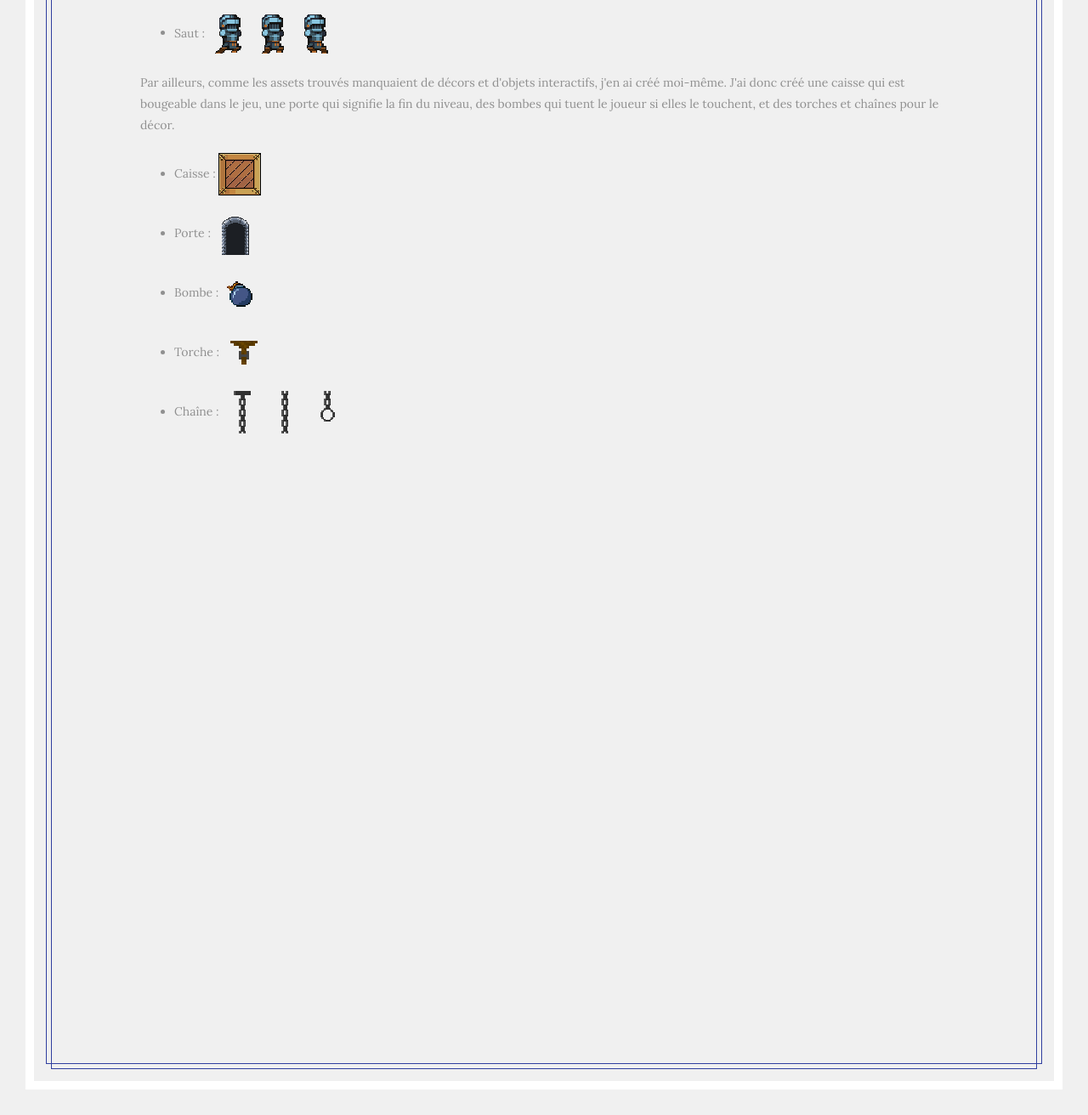
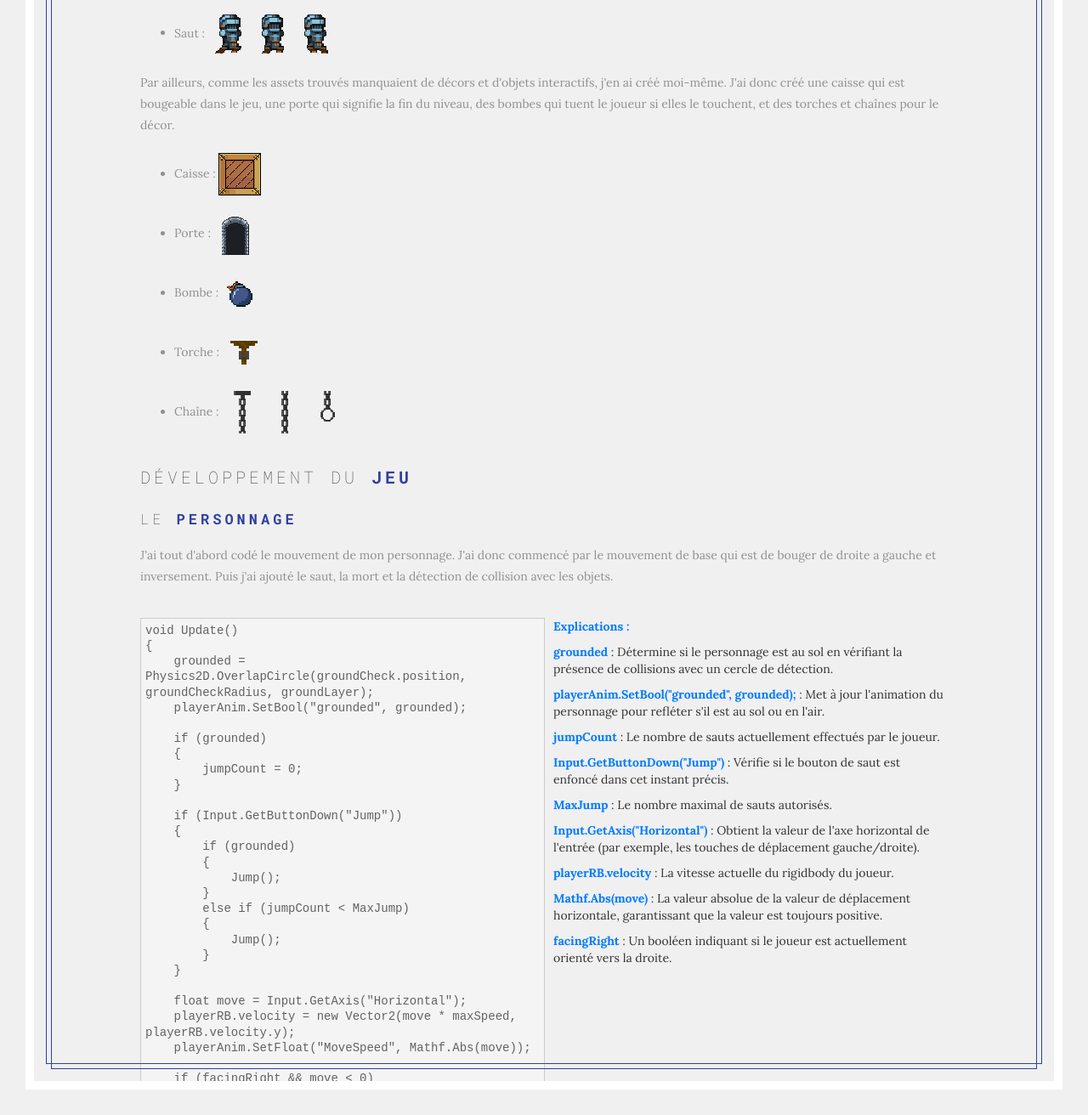
Before and after one commit to Geenzao/Geenzao.github.io, a PHP site: page /PageProjet/DungeonTravel.html in a window 1280 px wide. Shown: the part 1288-2600 px from the top of the page at 85% size. Run offline with PHP 8.4, Linux system fonts and the light colour scheme.

Commit message:
Ajout balise css pour code + contenu page projet Dungeon Travel

```diff
--- a/PageProjet/DungeonTravel.html
+++ b/PageProjet/DungeonTravel.html
@@ -73,14 +73,14 @@
 
 						<li>
                             <a href='../index.html#about' class='section-toggle' data-section='about' >
-								A propos de moi
+								A propos
 							</a>
 						</li>
 
 
 						<li>
 							<a href='../index.html#portfolio' class='section-toggle' data-section='portfolio' >
-								Portfolio
+								Projets
 							</a>
 						</li>
 
@@ -200,6 +200,85 @@
 										</ul>
 									</p>
 
+									<h3>
+										Développement du <strong class="color">Jeu</strong>
+									</h3>
+
+									<h4>
+										Le <strong class="color">Personnage</strong>
+									</h4>
+									<p>
+										J'ai tout d'abord codé le mouvement de mon personnage. J'ai donc commencé par le mouvement de base qui est de bouger de droite a gauche et inversement.
+										Puis j'ai ajouté le saut, la mort et la détection de collision avec les objets.<br><br>
+
+										<div class="code-container">
+											<div class="code">
+											  void Update()<br>
+											  {<br>
+											  &nbsp;&nbsp;&nbsp;&nbsp;grounded = Physics2D.OverlapCircle(groundCheck.position, groundCheckRadius, groundLayer);<br>
+											  &nbsp;&nbsp;&nbsp;&nbsp;playerAnim.SetBool("grounded", grounded);<br>
+											  <br>
+											  &nbsp;&nbsp;&nbsp;&nbsp;if (grounded)<br>
+											  &nbsp;&nbsp;&nbsp;&nbsp;{<br>
+											  &nbsp;&nbsp;&nbsp;&nbsp;&nbsp;&nbsp;&nbsp;&nbsp;jumpCount = 0;<br>
+											  &nbsp;&nbsp;&nbsp;&nbsp;}<br>
+											  <br>
+											  &nbsp;&nbsp;&nbsp;&nbsp;if (Input.GetButtonDown("Jump"))<br>
+											  &nbsp;&nbsp;&nbsp;&nbsp;{<br>
+											  &nbsp;&nbsp;&nbsp;&nbsp;&nbsp;&nbsp;&nbsp;&nbsp;if (grounded)<br>
+											  &nbsp;&nbsp;&nbsp;&nbsp;&nbsp;&nbsp;&nbsp;&nbsp;{<br>
+											  &nbsp;&nbsp;&nbsp;&nbsp;&nbsp;&nbsp;&nbsp;&nbsp;&nbsp;&nbsp;&nbsp;&nbsp;Jump();<br>
+											  &nbsp;&nbsp;&nbsp;&nbsp;&nbsp;&nbsp;&nbsp;&nbsp;}<br>
+											  &nbsp;&nbsp;&nbsp;&nbsp;&nbsp;&nbsp;&nbsp;&nbsp;else if (jumpCount < MaxJump)<br>
+											  &nbsp;&nbsp;&nbsp;&nbsp;&nbsp;&nbsp;&nbsp;&nbsp;{<br>
+											  &nbsp;&nbsp;&nbsp;&nbsp;&nbsp;&nbsp;&nbsp;&nbsp;&nbsp;&nbsp;&nbsp;&nbsp;Jump();<br>
+											  &nbsp;&nbsp;&nbsp;&nbsp;&nbsp;&nbsp;&nbsp;&nbsp;}<br>
+											  &nbsp;&nbsp;&nbsp;&nbsp;}<br>
+											  <br>
+											  &nbsp;&nbsp;&nbsp;&nbsp;float move = Input.GetAxis("Horizontal");<br>
+											  &nbsp;&nbsp;&nbsp;&nbsp;playerRB.velocity = new Vector2(move * maxSpeed, playerRB.velocity.y);<br>
+											  &nbsp;&nbsp;&nbsp;&nbsp;playerAnim.SetFloat("MoveSpeed", Mathf.Abs(move));<br>
+											  <br>
+											  &nbsp;&nbsp;&nbsp;&nbsp;if (facingRight && move < 0)<br>
+											  &nbsp;&nbsp;&nbsp;&nbsp;{<br>
+											  &nbsp;&nbsp;&nbsp;&nbsp;&nbsp;&nbsp;&nbsp;&nbsp;Flip();<br>
+											  &nbsp;&nbsp;&nbsp;&nbsp;}<br>
+											  &nbsp;&nbsp;&nbsp;&nbsp;else if (!facingRight && move > 0)<br>
+											  &nbsp;&nbsp;&nbsp;&nbsp;{<br>
+											  &nbsp;&nbsp;&nbsp;&nbsp;&nbsp;&nbsp;&nbsp;&nbsp;Flip();<br>
+											  &nbsp;&nbsp;&nbsp;&nbsp;}<br>
+											  }
+											</div>
+											<div class="explanation">
+												<p><strong class="color">Explications :</strong></p>
+												<p><strong class="color">grounded</strong> : Détermine si le personnage est au sol en vérifiant la présence de collisions avec un cercle de détection.</p>
+												<p><strong class="color">playerAnim.SetBool("grounded", grounded);</strong> : Met à jour l'animation du personnage pour refléter s'il est au sol ou en l'air.</p>
+												<p><strong class="color">jumpCount</strong> : Le nombre de sauts actuellement effectués par le joueur.</p>
+												<p><strong class="color">Input.GetButtonDown("Jump")</strong> : Vérifie si le bouton de saut est enfoncé dans cet instant précis.</p>
+												<p><strong class="color">MaxJump</strong> : Le nombre maximal de sauts autorisés.</p>
+												<p><strong class="color">Input.GetAxis("Horizontal")</strong> : Obtient la valeur de l'axe horizontal de l'entrée (par exemple, les touches de déplacement gauche/droite).</p>
+												<p><strong class="color">playerRB.velocity</strong> : La vitesse actuelle du rigidbody du joueur.</p>
+												<p><strong class="color">Mathf.Abs(move)</strong> : La valeur absolue de la valeur de déplacement horizontale, garantissant que la valeur est toujours positive.</p>
+												<p><strong class="color">facingRight</strong> : Un booléen indiquant si le joueur est actuellement orienté vers la droite.</p>
+											  </div>
+										</div>
+									</p>
+									<h4>
+										Les <strong class="color">Ennemis</strong>
+									</h4>
+									<p>
+										Une fois le personnage fonctionnel, j'ai décidé d'ajouter mon premier ennemi qui est un orc. J'ai donc codé le mouvement de l'orc et la détection de collision avec le joueur.
+										Cette orc est très simple, il se déplace d'un point a l'autre sans se soucier de la présence du joueur. Il est donc très facile a éviter même si il est intuable.<br><br>
+
+									</p>
+									<h4>
+										Les <strong class="color">Interactibles</strong>
+									</h4>
+									<p>
+										Ensuite j'ai décidé d'ajouter les objects interactifs. J'ai commencé par ajouter la bombe qui tue le joueur si elle le touche.
+										Puis j'ai ajouté la caisse qui est bougeable par le joueur et qui permet au joueur de lui monter dessus pour atteindre des endroits plus élevé.
+										Enfin j'ai ajouté la porte qui signifie la fin du niveau.
+									</p>
 
 								</div>
 
--- a/css/style.css
+++ b/css/style.css
@@ -1167,6 +1167,42 @@ Portfolio Section
 	font-weight:500;
 }
 
+.code-container {
+	display: flex;
+}
+
+.code {
+	font-family: 'Courier New', Courier, monospace;
+	background-color: #f4f4f4;
+	padding: 5px;
+	border: 1px solid #ccc;
+	display: block;
+	overflow-x: auto;
+	color: rgba(0,0,0,.6);
+	line-height: 1.3;
+	flex: 1; /* Prend autant d'espace que possible */
+	margin-right: 10px; /* Marge à droite pour séparer du texte d'explication */
+}
+
+/* Style pour les explications */
+.explanation {
+	flex: 1; /* Prend autant d'espace que possible */
+}
+
+.explanation > p > .color {
+	color: #007bff; /* Couleur bleue */
+}
+
+h4{
+	font-family: 'Roboto Mono', sans-serif;
+	font-size:17px;
+	font-weight:200;
+	margin:0;
+	text-transform:uppercase;
+	letter-spacing:4px;
+	margin-top: 30px;
+	margin-bottom: 20px;
+}
 
 /*=======================================================
 	Contact Section
--- a/index.html
+++ b/index.html
@@ -73,15 +73,15 @@
 						</li>
 
 						<li>
-							<a href='../index.html/#about' class='section-toggle' data-section='about' >
-								A propos de moi
+							<a href='#about' class='section-toggle' data-section='about' >
+								A propos
 							</a>
 						</li>
 
 
 						<li>
 							<a href='#portfolio' class='section-toggle' data-section='portfolio' >
-								Portfolio
+								Projets
 							</a>
 						</li>
 
```
